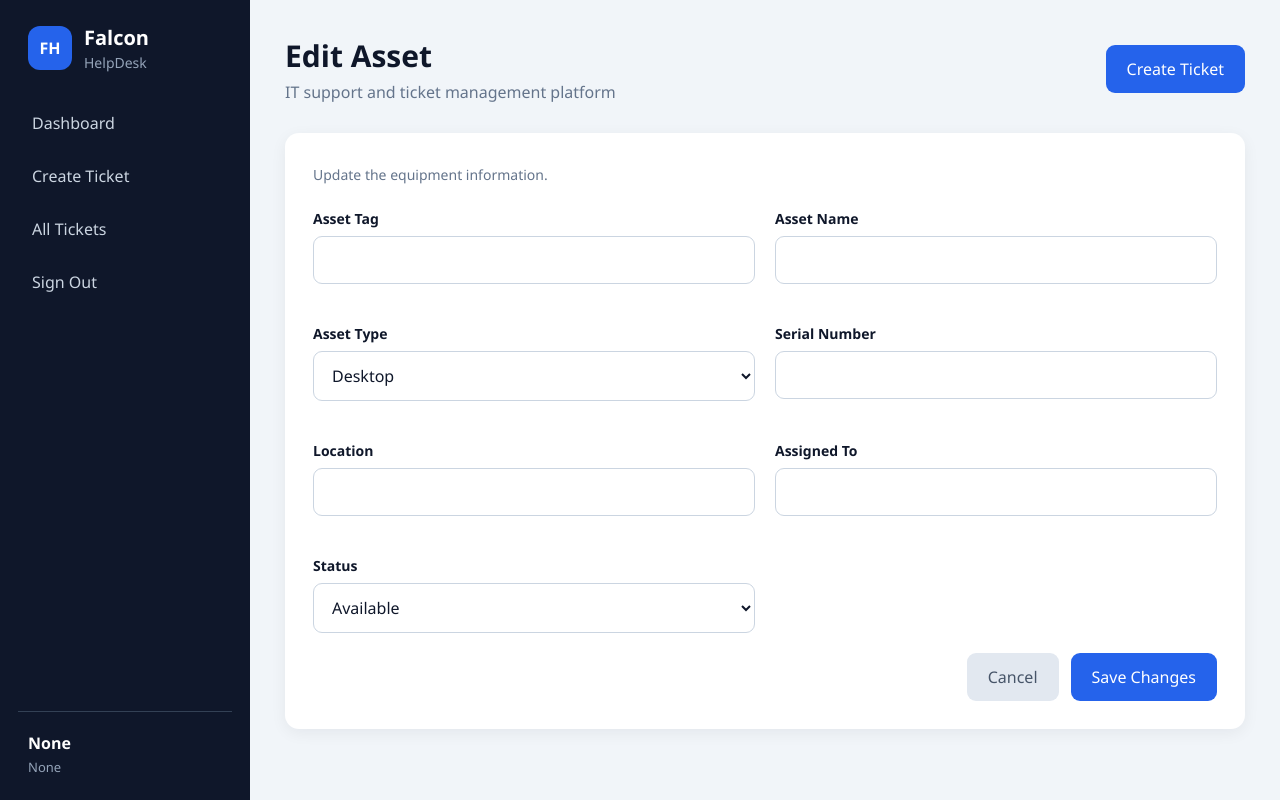
After one commit to Alialmaz8/falcon-helpdesk, a Flask app: template templates/edit_asset.html in a window 1280 px wide. The commit adds this page. Run offline with Flask 3, Linux system fonts and the light colour scheme; the template is opened without the code that fills it, so the values that code supplies are empty.

Commit message:
Add asset search and editing

```diff
--- a/app.py
+++ b/app.py
@@ -547,20 +547,135 @@ def assets_page():
             except sqlite3.IntegrityError:
                 error = "That asset tag already exists."
 
+    search = request.args.get("search", "").strip()
+    asset_type_filter = request.args.get("type", "").strip()
+    status_filter = request.args.get("status", "").strip()
+
+    sql = """
+        SELECT *
+        FROM assets
+        WHERE 1 = 1
+    """
+
+    values = []
+
+    if search:
+        sql += """
+            AND (
+                asset_tag LIKE ?
+                OR asset_name LIKE ?
+                OR serial_number LIKE ?
+                OR location LIKE ?
+                OR assigned_to LIKE ?
+            )
+        """
+
+        search_value = f"%{search}%"
+        values.extend([search_value] * 5)
+
+    if asset_type_filter:
+        sql += " AND asset_type = ?"
+        values.append(asset_type_filter)
+
+    if status_filter:
+        sql += " AND status = ?"
+        values.append(status_filter)
+
+    sql += " ORDER BY id DESC"
+
     with get_database_connection() as connection:
-        assets = connection.execute(
-            """
-            SELECT *
-            FROM assets
-            ORDER BY id DESC
-            """
-        ).fetchall()
+        assets = connection.execute(sql, values).fetchall()
 
     return render_template(
         "assets.html",
         assets=assets,
         error=error,
         success=success,
+        search=search,
+        selected_type=asset_type_filter,
+        selected_status=status_filter,
+    )
+
+
+@app.route(
+    "/assets/<int:asset_id>/edit",
+    methods=["GET", "POST"],
+)
+@role_required("Administrator", "Technician")
+def edit_asset(asset_id):
+    with get_database_connection() as connection:
+        asset = connection.execute(
+            """
+            SELECT *
+            FROM assets
+            WHERE id = ?
+            """,
+            (asset_id,),
+        ).fetchone()
+
+        if asset is None:
+            return "Asset not found.", 404
+
+        error = None
+
+        if request.method == "POST":
+            asset_tag = request.form.get("asset_tag", "").strip()
+            asset_name = request.form.get("asset_name", "").strip()
+            asset_type = request.form.get("asset_type", "").strip()
+            serial_number = request.form.get("serial_number", "").strip()
+            location = request.form.get("location", "").strip()
+            assigned_to = request.form.get("assigned_to", "").strip()
+            status = request.form.get("status", "").strip()
+
+            if not asset_tag or not asset_name or not location:
+                error = "Complete the required asset fields."
+
+            elif asset_type not in ASSET_TYPES:
+                error = "Select a valid asset type."
+
+            elif status not in ASSET_STATUSES:
+                error = "Select a valid asset status."
+
+            else:
+                try:
+                    connection.execute(
+                        """
+                        UPDATE assets
+                        SET asset_tag = ?,
+                            asset_name = ?,
+                            asset_type = ?,
+                            serial_number = ?,
+                            location = ?,
+                            assigned_to = ?,
+                            status = ?
+                        WHERE id = ?
+                        """,
+                        (
+                            asset_tag,
+                            asset_name,
+                            asset_type,
+                            serial_number,
+                            location,
+                            assigned_to,
+                            status,
+                            asset_id,
+                        ),
+                    )
+
+                    return redirect(
+                        url_for(
+                            "assets_page",
+                            success="Asset updated successfully.",
+                        )
+                    )
+
+                except sqlite3.IntegrityError:
+                    error = "That asset tag already exists."
+
+    return render_template(
+        "edit_asset.html",
+        asset=asset,
+        error=error,
     )
 
 
--- /dev/null
+++ b/templates/edit_asset.html
@@ -0,0 +1,163 @@
+{% extends "base.html" %}
+
+{% block title %}
+Edit Asset | Falcon HelpDesk
+{% endblock %}
+
+{% block page_title %}
+Edit Asset
+{% endblock %}
+
+{% block extra_css %}
+<link
+    rel="stylesheet"
+    href="{{ url_for('static', filename='css/assets.css') }}"
+>
+{% endblock %}
+
+{% block content %}
+
+<section class="form-panel">
+
+    <div class="panel-header">
+        <div>
+            <h2>{{ asset["asset_tag"] }}</h2>
+            <p>Update the equipment information.</p>
+        </div>
+    </div>
+
+    {% if error %}
+        <div class="asset-error">
+            {{ error }}
+        </div>
+    {% endif %}
+
+    <form method="POST" class="ticket-form">
+
+        <div class="form-grid">
+
+            <div class="form-group">
+                <label for="asset_tag">Asset Tag</label>
+                <input
+                    type="text"
+                    id="asset_tag"
+                    name="asset_tag"
+                    value="{{ asset['asset_tag'] }}"
+                    required
+                >
+            </div>
+
+            <div class="form-group">
+                <label for="asset_name">Asset Name</label>
+                <input
+                    type="text"
+                    id="asset_name"
+                    name="asset_name"
+                    value="{{ asset['asset_name'] }}"
+                    required
+                >
+            </div>
+
+            <div class="form-group">
+                <label for="asset_type">Asset Type</label>
+
+                <select id="asset_type" name="asset_type" required>
+
+                    {% for asset_type in [
+                        "Desktop",
+                        "Laptop",
+                        "Printer",
+                        "Network Device",
+                        "Mobile Device",
+                        "Other"
+                    ] %}
+                        <option
+                            value="{{ asset_type }}"
+                            {% if asset["asset_type"] == asset_type %}
+                                selected
+                            {% endif %}
+                        >
+                            {{ asset_type }}
+                        </option>
+                    {% endfor %}
+
+                </select>
+            </div>
+
+            <div class="form-group">
+                <label for="serial_number">Serial Number</label>
+                <input
+                    type="text"
+                    id="serial_number"
+                    name="serial_number"
+                    value="{{ asset['serial_number'] or '' }}"
+                >
+            </div>
+
+            <div class="form-group">
+                <label for="location">Location</label>
+                <input
+                    type="text"
+                    id="location"
+                    name="location"
+                    value="{{ asset['location'] }}"
+                    required
+                >
+            </div>
+
+            <div class="form-group">
+                <label for="assigned_to">Assigned To</label>
+                <input
+                    type="text"
+                    id="assigned_to"
+                    name="assigned_to"
+                    value="{{ asset['assigned_to'] or '' }}"
+                >
+            </div>
+
+            <div class="form-group">
+                <label for="status">Status</label>
+
+                <select id="status" name="status" required>
+
+                    {% for status in [
+                        "Available",
+                        "Assigned",
+                        "Repair",
+                        "Retired"
+                    ] %}
+                        <option
+                            value="{{ status }}"
+                            {% if asset["status"] == status %}
+                                selected
+                            {% endif %}
+                        >
+                            {{ status }}
+                        </option>
+                    {% endfor %}
+
+                </select>
+            </div>
+
+        </div>
+
+        <div class="form-actions">
+
+            <a
+                href="{{ url_for('assets_page') }}"
+                class="secondary-btn"
+            >
+                Cancel
+            </a>
+
+            <button type="submit" class="primary-btn">
+                Save Changes
+            </button>
+
+        </div>
+
+    </form>
+
+</section>
+
+{% endblock %}
```
Also changed, not shown: static/css/assets.css (+55 -0 lines), templates/assets.html (+93 -20 lines).
